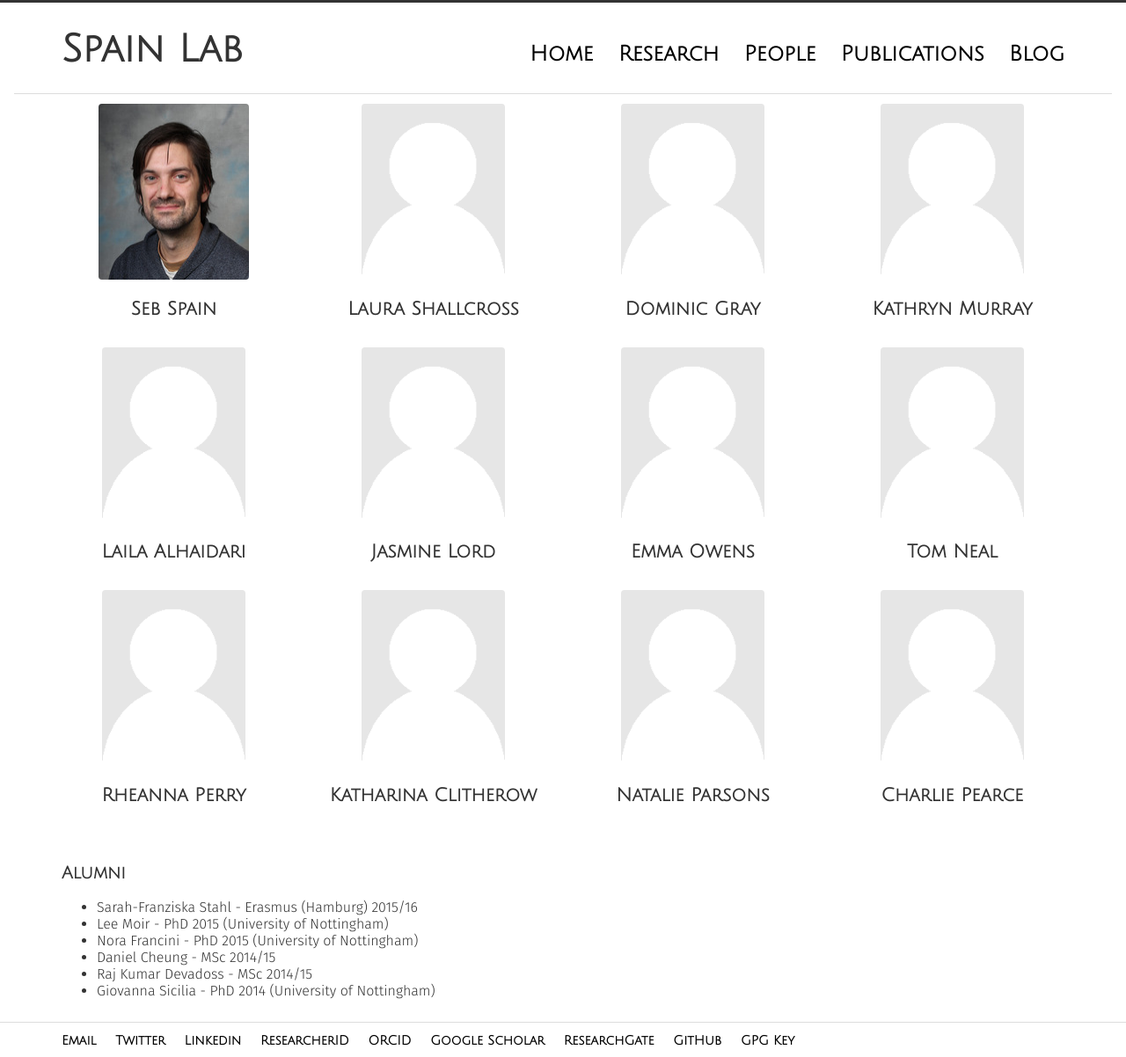
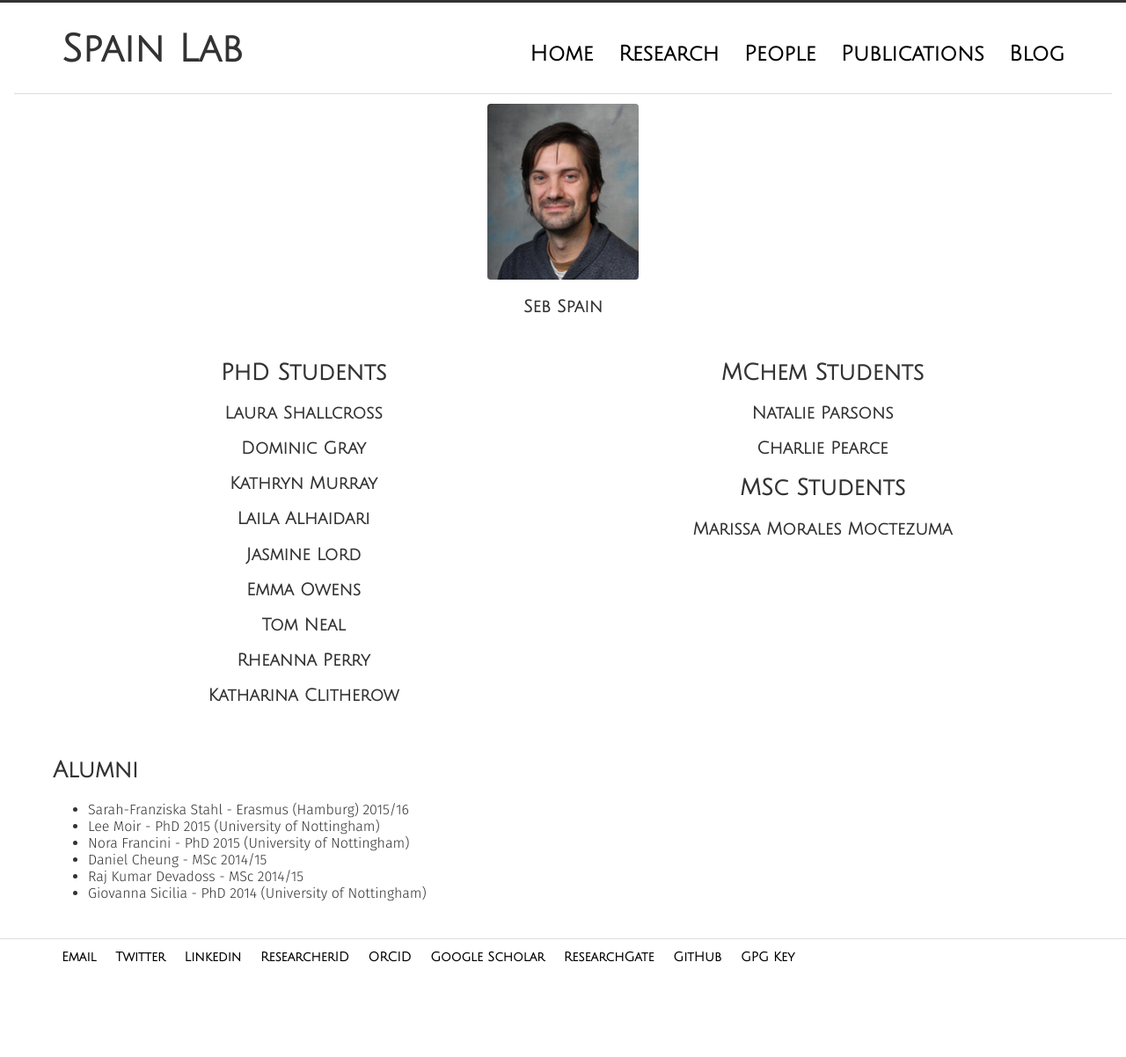
Before and after one commit to sebspain/sebspain.github.io, a Jekyll site: the page group/index.html, which Jekyll copies as it is, in a window 1280 px wide. Shown: the whole page at 88% size. Built offline with Jekyll 4.4.1, drawn with Linux system fonts in a browser that asks for light colours; Markdown is read by kramdown in place of the engine named in the settings; after the commit the page ends 1107 px from its top, so only the background shows below that.

Commit message:
reworked group page

```diff
--- a/css/style.css
+++ b/css/style.css
@@ -185,9 +185,9 @@ pre {
   line-height: 1.7em;
 }
 
-h3.profile {
+.profile {
   text-align: center;
-  font-size: 1.3em;
+
 }
 
 .meta {
--- a/group/index.html
+++ b/group/index.html
@@ -52,61 +52,33 @@
 
 <div class="page-content">
     <div class="grid">
-	       <div class="no-gutters unit w-1-4">
+        <div class="no-gutters unit w-1-1">
             <a href="/about/"><img class="gallery" src="/img/me.jpg" alt="Picture of Seb Spain"></a>
-               <h3 class="profile">Seb Spain</h3>
+            <a href="/about/"><h3 class="profile">Seb Spain</h3></a>
         </div>
-           <div class="no-gutters unit w-1-4">
-               <a href="profiles/Laura_Shallcross.html"><img class="gallery" src="profiles/img/placeholder.png" alt="Picture of Student"></a>
-               <h3 class="profile">Laura Shallcross</h3>
+        <div class="unit w-1-2">
+
+        <h2 class="profile">PhD Students</h2>
+         <a href="profiles/Laura_Shallcross.html"><h3 class="profile">Laura Shallcross</h3></a>
+         <a href="profiles/Dominic_Gray.html"><h3 class="profile">Dominic Gray</h3></a>
+         <a href="profiles/Kathryn_Murray.html"><h3 class="profile">Kathryn Murray</h3></a>
+         <a href="profiles/Laila_Alhaidari.html"><h3 class="profile">Laila Alhaidari</h3></a>
+         <a href="profiles/Jasmine_Lord.html"><h3 class="profile">Jasmine Lord</h3></a>
+         <a href="profiles/Emma_Owens.html"><h3 class="profile">Emma Owens</h3></a>
+         <a href="profiles/Tom_Neal.html"><h3 class="profile">Tom Neal</h3></a>
+         <a href="profiles/Rheanna_Perry.html"><h3 class="profile">Rheanna Perry</h3></a>
+         <a href="profiles/Katharina_Clitherow.html"><h3 class="profile">Katharina Clitherow</h3></a>
         </div>
-           <div class="no-gutters unit w-1-4">
-               <a href="profiles/Dominic_Gray.html"><img class="gallery" src="profiles/img/placeholder.png" alt="Picture of Student"></a>
-               <h3 class="profile">Dominic Gray</h3>
-           </div>
-           <div class="no-gutters unit w-1-4">
-               <a href="profiles/Kathryn_Murray.html"><img class="gallery" src="profiles/img/placeholder.png" alt="Picture of Student"></a>
-               <h3 class="profile">Kathryn Murray</h3>
-           </div>
-           <div class="no-gutters unit w-1-4">
-               <a href="profiles/Laila_Alhaidari.html"><img class="gallery" src="profiles/img/placeholder.png" alt="Picture of Student"></a>
-               <h3 class="profile">Laila Alhaidari</h3>
-           </div>
-           <div class="no-gutters unit w-1-4">
-               <a href="profiles/Jasmine_Lord.html"><img class="gallery" src="profiles/img/placeholder.png" alt="Picture of Student"></a>
-               <h3 class="profile">Jasmine Lord</h3>
-           </div>
-           <div class="no-gutters unit w-1-4">
-               <a href="profiles/Emma_Owens.html"><img class="gallery" src="profiles/img/placeholder.png" alt="Picture of Student"></a>
-               <h3 class="profile">Emma Owens</h3>
-           </div>
-           <div class="no-gutters unit w-1-4">
-               <a href="profiles/Tom_Neal.html"><img class="gallery" src="profiles/img/placeholder.png" alt="Picture of Student"></a>
-               <h3 class="profile">Tom Neal</h3>
-           </div>
-           <div class="no-gutters unit w-1-4">
-               <a href="profiles/Rheanna_Perry.html"><img class="gallery" src="profiles/img/placeholder.png" alt="Picture of Student"></a>
-               <h3 class="profile">Rheanna Perry</h3>
-           </div>
-           <div class="no-gutters unit w-1-4">
-               <a href="profiles/Katharina_Clitherow.html"><img class="gallery" src="profiles/img/placeholder.png" alt="Picture of Student"></a>
-               <h3 class="profile">Katharina Clitherow</h3>
-           </div>
-           <div class="no-gutters unit w-1-4">
-               <a href="profiles/Natalie_Parsons.html"><img class="gallery" src="profiles/img/placeholder.png" alt="Picture of Student"></a>
+        <div class="unit w-1-2">
+         <h2 class="profile">MChem Students</h2>
          <h3 class="profile">Natalie Parsons</h3>
-           </div>
-           <div class="no-gutters unit w-1-4">
-               <a href="profiles/Charlie_Pearce.html"><img class="gallery" src="profiles/img/placeholder.png" alt="Picture of Student"></a>
          <h3 class="profile">Charlie Pearce</h3>
-           </div>
-</div>
-</div>
+         <h2 class="profile">MSc Students</h2>
+         <h3 class="profile">Marissa Morales Moctezuma</h3>
         </div>
 
-<div class="grid">
-    <div class="unit w-3-4">
-    <h3>Alumni</h3>
+        <div class="unit w-1-1">
+            <h2>Alumni</h2>
             <ul>
                 <li>Sarah-Franziska Stahl - Erasmus (Hamburg) 2015/16</li>
                 <li>Lee Moir - PhD 2015 (University of Nottingham)</li>
```
Lines whose indentation alone changed are shown as unchanged.
